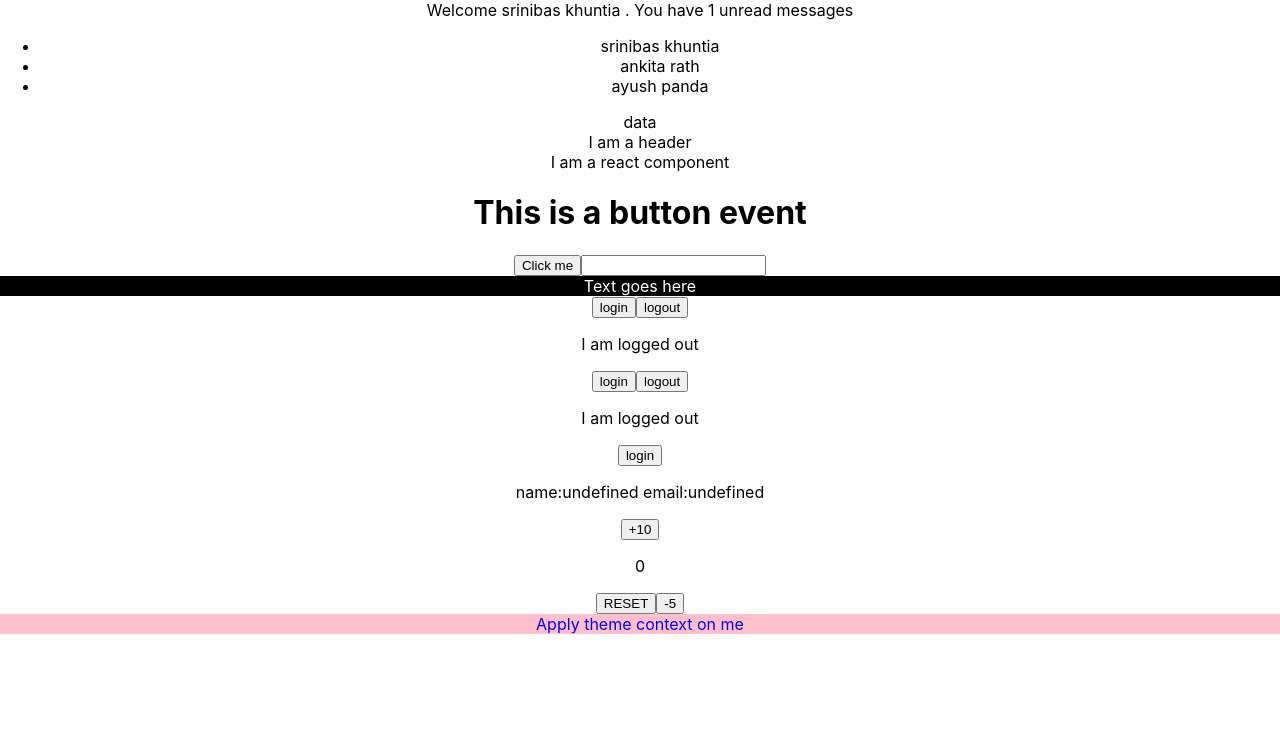
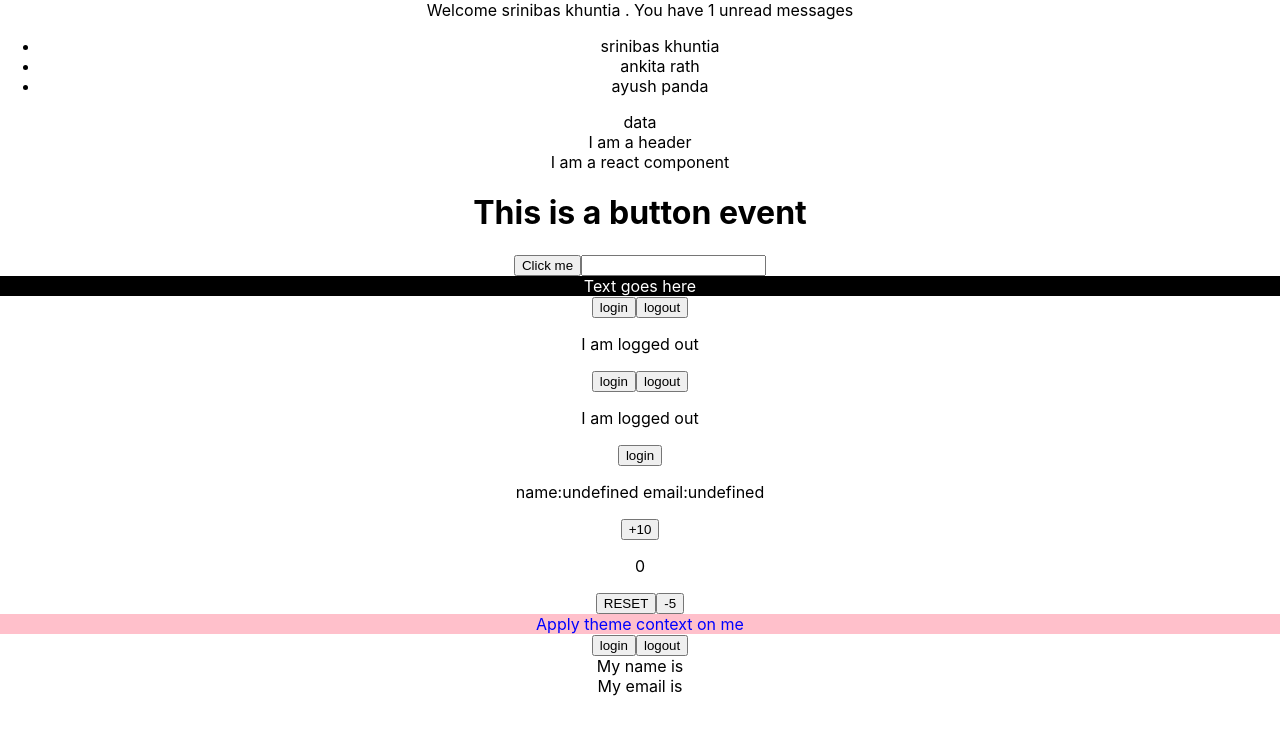
Before and after one commit to srinibas39/typescript, a React (Create React App) app: page / in a window 1280 px wide. Shown: the top 734 px of the page. Built offline with nearby package versions, Linux system fonts and the light colour scheme.

Commit message:
strict auth context

```diff
--- a/src/App.tsx
+++ b/src/App.tsx
@@ -1,4 +1,5 @@
 import "./App.css";
+import { AuthCon } from "./components/AuthCon";
 import { Button } from "./components/Button";
 import { ExplicitUstate } from "./components/ExplicitUstate";
 import { Greet } from "./components/greet";
@@ -40,6 +41,7 @@ const App = () => {
       <UseStateTypeAssertion />
       <UseRed />
       <UseCon/>
+      <AuthCon/>
     </div>
   );
 };
--- /dev/null
+++ b/src/Context/AuthContext.tsx
@@ -0,0 +1,29 @@
+import React, { createContext, useContext, useState } from "react";
+
+type AuthProps = {
+  children: React.ReactNode;
+};
+
+type authUserProp = {
+  name: string;
+  email: string;
+};
+
+type userContextType = {
+  user: authUserProp | null;
+  setUser: React.Dispatch<React.SetStateAction<authUserProp | null>>;
+};
+
+export const AuthContext = createContext({} as userContextType);
+
+export const AuthProvider = ({ children }: AuthProps) => {
+  const [user, setUser] = useState<authUserProp | null>(null);
+
+  return (
+    <AuthContext.Provider value={{ user, setUser }}>
+      {children}
+    </AuthContext.Provider>
+  );
+};
+
+export const useAuth = () => useContext(AuthContext);
--- /dev/null
+++ b/src/components/AuthCon.tsx
@@ -0,0 +1,22 @@
+import { useAuth } from "../Context/AuthContext";
+
+export const AuthCon = () => {
+  const { user, setUser } = useAuth();
+  return (
+    <div>
+      <button
+        onClick={() =>
+          setUser({
+            name: "srinibas",
+            email: "srinibas39@gmail.com",
+          })
+        }
+      >
+        login
+      </button>
+      <button onClick={() => setUser(null)}>logout</button>
+      <div>My name is {user?.name}</div>
+      <div>My email is {user?.email}</div>
+    </div>
+  );
+};
--- a/src/index.tsx
+++ b/src/index.tsx
@@ -4,15 +4,18 @@ import "./index.css";
 import App from "./App";
 import reportWebVitals from "./reportWebVitals";
 import { ThemeProvider } from "./Context/themeContext";
+import { AuthProvider } from "./Context/AuthContext";
 
 const root = ReactDOM.createRoot(
   document.getElementById("root") as HTMLElement
 );
 root.render(
   <React.StrictMode>
-    <ThemeProvider>
-      <App />
-    </ThemeProvider>
+    <AuthProvider>
+      <ThemeProvider>
+        <App />
+      </ThemeProvider>
+    </AuthProvider>
   </React.StrictMode>
 );
 
```
